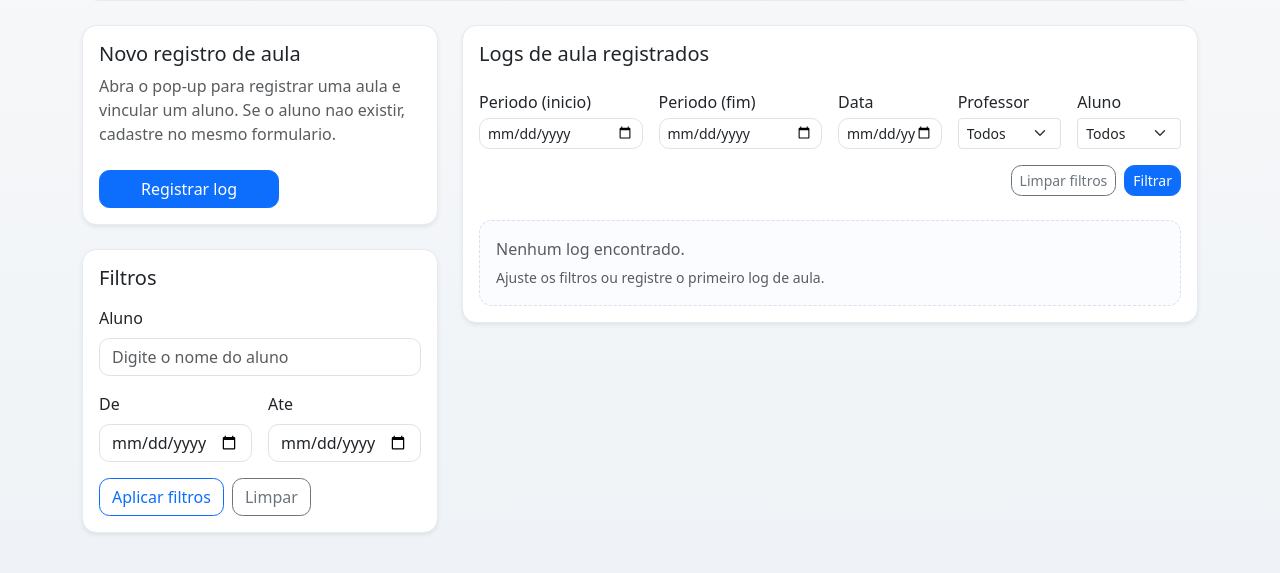
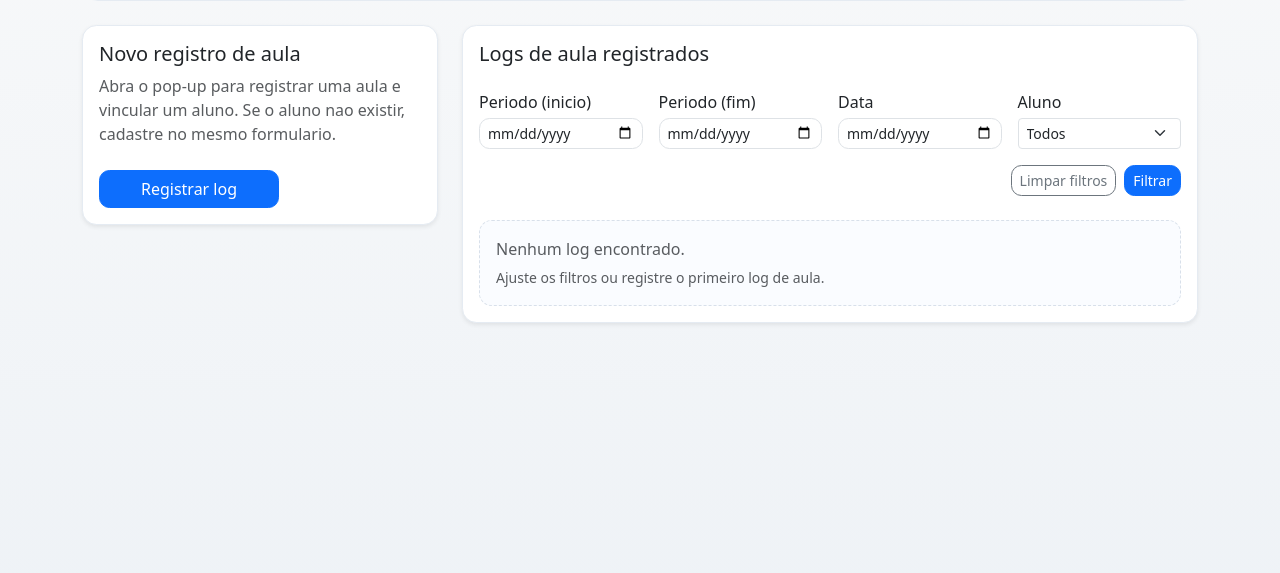
Before and after one commit to icaroccaetano/EduLog, a FastAPI app: template templates/dashboard.html in a window 1280 px wide. Shown: the part 165-738 px from the top of the page. Run offline with FastAPI, Linux system fonts and the light colour scheme; the template is opened without the code that fills it, so the values that code supplies are empty.

Commit message:
remoção do filtro a esquerda do dashboard e outras alterações

```diff
--- a/app/services/firestore_dashboard_service.py
+++ b/app/services/firestore_dashboard_service.py
@@ -100,6 +100,12 @@ def update_activity(user_uid: str, activity: dict[str, Any]) -> None:
     )
 
 
+def delete_activity(user_uid: str, activity_id: str) -> None:
+    db = firestore.client()
+    teacher_ref = db.collection(PROFESSORAS_COLLECTION).document(user_uid)
+    teacher_ref.collection(ATIVIDADES_SUBCOLLECTION).document(activity_id).delete()
+
+
 def _serialize_aluno(doc: Any) -> dict[str, str]:
     data = doc.to_dict() or {}
     return {
--- a/templates/dashboard.html
+++ b/templates/dashboard.html
@@ -63,40 +63,6 @@
       </div>
     </div>
 
-    <div class="card border-0 shadow-sm painel-registros mt-4">
-      <div class="card-body">
-        <h2 class="h5 mb-3">Filtros</h2>
-        <form method="get" action="/dashboard" class="vstack gap-3">
-          <div>
-            <label for="filtro_aluno" class="form-label">Aluno</label>
-            <input
-              id="filtro_aluno"
-              class="form-control"
-              type="text"
-              name="aluno"
-              value="{{ filtros.aluno_filtro }}"
-              placeholder="Digite o nome do aluno"
-            >
-          </div>
-
-          <div class="row g-3">
-            <div class="col-12 col-sm-6">
-              <label for="data_de" class="form-label">De</label>
-              <input id="data_de" class="form-control" type="date" name="data_de" value="{{ filtros.data_de }}">
-            </div>
-            <div class="col-12 col-sm-6">
-              <label for="data_ate" class="form-label">Ate</label>
-              <input id="data_ate" class="form-control" type="date" name="data_ate" value="{{ filtros.data_ate }}">
-            </div>
-          </div>
-
-          <div class="d-flex gap-2 flex-wrap">
-            <button type="submit" class="btn btn-outline-primary">Aplicar filtros</button>
-            <a href="/dashboard" class="btn btn-outline-secondary">Limpar</a>
-          </div>
-        </form>
-      </div>
-    </div>
   </div>
 
   <div class="col-12 col-xl-8">
@@ -114,20 +80,11 @@
             <label for="periodo_fim" class="form-label mb-1">Periodo (fim)</label>
             <input id="periodo_fim" class="form-control form-control-sm" type="date" name="periodo_fim" value="{{ filtros.periodo_fim }}">
           </div>
-          <div class="col-12 col-md-6 col-lg-2">
+          <div class="col-12 col-md-6 col-lg-3">
             <label for="data_filtro" class="form-label mb-1">Data</label>
             <input id="data_filtro" class="form-control form-control-sm" type="date" name="data_filtro" value="{{ filtros.data_filtro }}">
           </div>
-          <div class="col-12 col-md-6 col-lg-2">
-            <label for="professor_filtro" class="form-label mb-1">Professor</label>
-            <select id="professor_filtro" class="form-select form-select-sm" name="professor_filtro">
-              <option value="">Todos</option>
-              {% for professor in professores_disponiveis %}
-              <option value="{{ professor }}" {% if filtros.professor_filtro == professor %}selected{% endif %}>{{ professor }}</option>
-              {% endfor %}
-            </select>
-          </div>
-          <div class="col-12 col-md-6 col-lg-2">
+          <div class="col-12 col-md-6 col-lg-3">
             <label for="aluno_filtro" class="form-label mb-1">Aluno</label>
             <select id="aluno_filtro" class="form-select form-select-sm" name="aluno_filtro">
               <option value="">Todos</option>
@@ -198,13 +155,11 @@
                 </div>
                 {% endif %}
 
-                <div class="pt-3 d-flex justify-content-end">
-                  <a
-                    href="/dashboard?aluno={{ atividade.aluno_nome | urlencode }}"
-                    class="btn btn-outline-primary btn-sm me-2"
-                  >
-                    Ver historico
-                  </a>
+                <div class="pt-3 d-flex justify-content-end gap-2">
+                  <form method="post" action="/dashboard/atividade/excluir" onsubmit="return confirm('Deseja realmente excluir este log?');">
+                    <input type="hidden" name="atividade_id" value="{{ atividade.id }}">
+                    <button type="submit" class="btn btn-outline-danger btn-sm">Excluir</button>
+                  </form>
                   <button
                     type="button"
                     class="btn btn-outline-secondary btn-sm botao-editar-atividade"
@@ -235,32 +190,6 @@
       </div>
     </div>
 
-    {% if historico_aluno %}
-    <div class="card border-0 shadow-sm painel-atividades mt-4">
-      <div class="card-body">
-        <div class="d-flex justify-content-between align-items-center flex-wrap gap-2 mb-4">
-          <div>
-            <h2 class="h5 mb-1">Historico completo do aluno</h2>
-            <p class="text-body-secondary mb-0">Lista cronologica decrescente das sessoes encontradas para "{{ filtros.aluno }}".</p>
-          </div>
-          <span class="badge text-bg-light border">{{ historico_aluno|length }} registro(s)</span>
-        </div>
-
-        <div class="vstack gap-3">
-          {% for item in historico_aluno %}
-          <article class="historico-item">
-            <div class="d-flex justify-content-between align-items-start gap-3 flex-wrap mb-2">
-              <strong>{{ item.data }} as {{ item.horario }}</strong>
-              <span class="badge text-bg-secondary">{{ item.aluno_nome }}</span>
-            </div>
-            <p class="mb-1"><strong>Conteudo:</strong> {{ item.conteudo }}</p>
-            <p class="mb-0 text-body-secondary"><strong>Observacoes:</strong> {{ item.observacoes }}</p>
-          </article>
-          {% endfor %}
-        </div>
-      </div>
-    </div>
-    {% endif %}
   </div>
 </section>
 
@@ -273,10 +202,6 @@
       </div>
       <div class="modal-body pt-2">
         <form method="post" action="/dashboard/registro" class="vstack gap-3">
-          <input type="hidden" name="redirect_aluno" value="{{ filtros.aluno }}">
-          <input type="hidden" name="redirect_data_de" value="{{ filtros.data_de }}">
-          <input type="hidden" name="redirect_data_ate" value="{{ filtros.data_ate }}">
-
           <div>
             <label for="titulo" class="form-label">Conteudo ministrado</label>
             <input id="titulo" class="form-control" type="text" name="titulo" required placeholder="Ex.: Leitura do capitulo 3">
@@ -362,10 +287,6 @@
       <div class="modal-body pt-2">
         <form method="post" action="/dashboard/atividade/editar" class="vstack gap-3">
           <input type="hidden" id="editar_atividade_id" name="atividade_id">
-          <input type="hidden" name="redirect_aluno" value="{{ filtros.aluno }}">
-          <input type="hidden" name="redirect_data_de" value="{{ filtros.data_de }}">
-          <input type="hidden" name="redirect_data_ate" value="{{ filtros.data_ate }}">
-
           <div>
             <label for="editar_titulo" class="form-label">Conteudo ministrado</label>
             <input id="editar_titulo" class="form-control" type="text" name="titulo" required>
```
Also changed, not shown: app/routes/dashboard.py (+32 -33 lines), app/services/dashboard_service.py (+0 -60 lines).
